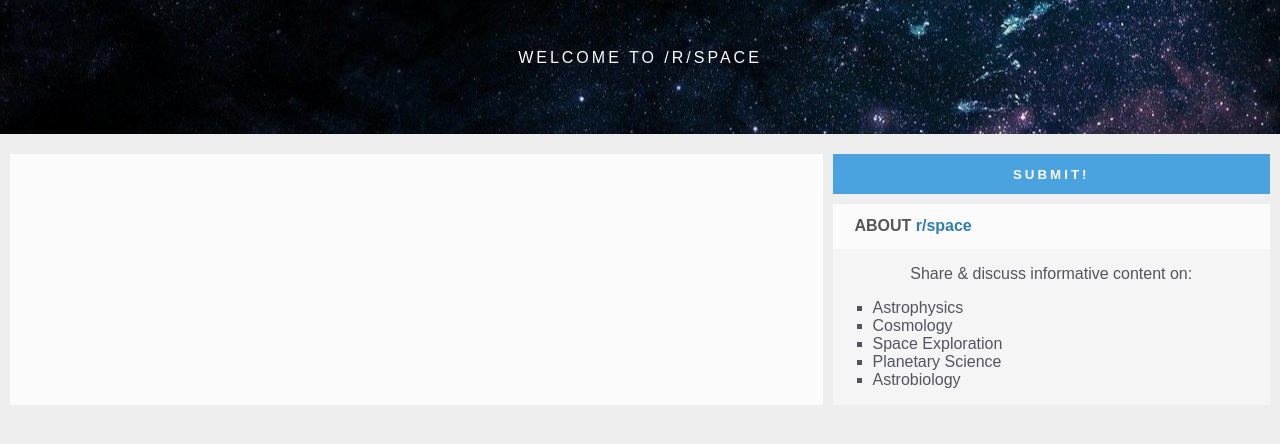
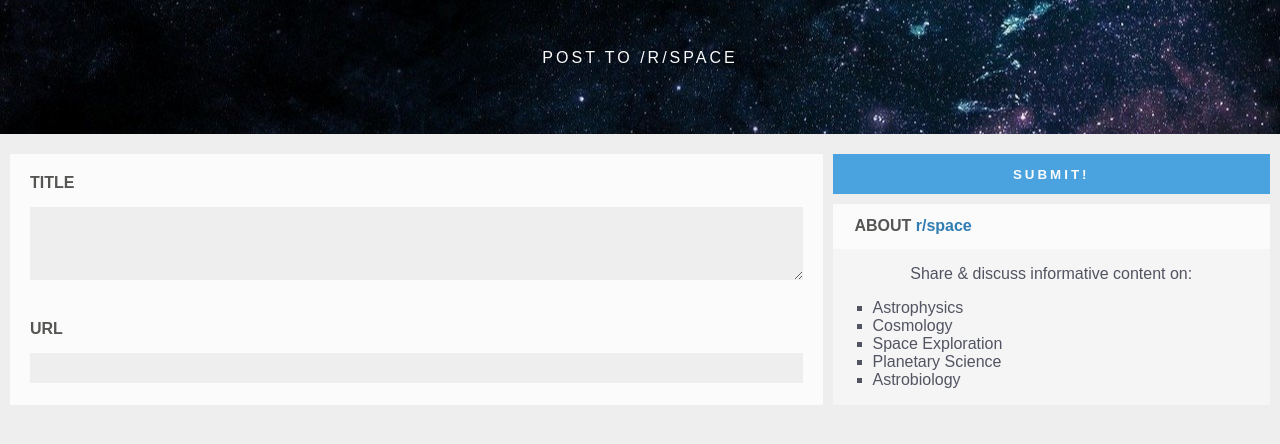
Before and after one commit to akijakya/reddit-clone, a website: page public/views/reddit-front-mergedviews.html in a window 1280 px wide. Both pictures are taken after a click on the button "SUBMIT A NEW POST". Shown: the part 106-550 px from the top of the page. Drawn offline with Linux system fonts and the light colour scheme; no server answers; a web font is replaced by a local one.

Commit message:
the submit button gets replaced and it works now!

```diff
--- a/public/assets/style-mergedviews.css
+++ b/public/assets/style-mergedviews.css
@@ -203,12 +203,14 @@
 
 /* SUBMIT FORM PART */
 
-form {
+#submit-article {
     background: var(--main-light-grey);
     box-sizing: border-box;
     height: 100%;
     padding: 20px;
     margin: 0;
+    animation-duration: 1s;
+    animation-name: slidein;
 }
 
 #text, #url {
@@ -244,7 +246,7 @@
     margin-left: 10px;
 }
 
-button {
+aside button {
     margin-bottom: 10px;
     background: #4aa3df;
     width: 100%;
@@ -257,15 +259,15 @@
     letter-spacing: 3px;
 }
 
-button:hover {
+aside button:hover {
     filter: brightness(110%);
 }
 
-button:active {
+aside button:active {
     filter: brightness(90%);
 }
 
-button:focus {
+aside button:focus {
     outline: none;
 }
 
--- a/public/controllers/frontend-mergedviews.js
+++ b/public/controllers/frontend-mergedviews.js
@@ -1,6 +1,9 @@
 'use strict';
 
-let url = 'http://localhost:3000';
+const url = 'http://localhost:3000';
+let submitForm = document.getElementsByTagName('form')[0];
+// const submitForm = document.forms['submit-article'];
+let asideSection = document.getElementsByTagName('aside')[0];
 
 async function loadPosts () {
     let responseJson = {};
@@ -14,37 +17,6 @@
 
     // filling up article section with articles from the database
     responseJson.posts.forEach(e => createArticle(e));
-
-    // building the form
-    // let submitForm = document.getElementById('submit-article');
-    submitForm.hidden = true;
-
-    let titleLabel = document.createElement('label');
-    titleLabel.for = 'text';
-    titleLabel.textContent = 'title';
-
-    let titleField = document.createElement('textarea');
-    titleField.setAttribute ('type', 'text');
-    titleField.id = 'text';
-    titleField.name = 'text';
-    titleField.rows = '3';
-    titleField.required = true;
-
-    let urlLabel = document.createElement('label');
-    urlLabel.for = 'url';
-    urlLabel.textContent = 'url';
-
-    let urlField = document.createElement('input');
-    urlField.setAttribute ('type', 'url');
-    urlField.id = 'url';
-    urlField.name = 'url';
-    urlField.required = true;
-
-    // appending children for the form
-    submitForm.appendChild(titleLabel);
-    submitForm.appendChild(titleField);
-    submitForm.appendChild(urlLabel);
-    submitForm.appendChild(urlField);
 }
 
 async function upVote (id) {
@@ -221,7 +193,6 @@
 }
 
 function timeDifference(current, previous) {
-
     var msPerMinute = 60 * 1000;
     var msPerHour = msPerMinute * 60;
     var msPerDay = msPerHour * 24;
@@ -245,25 +216,67 @@
     }
 }
 
+// SUBMIT FORM VIEW
+
+function buildSubmitForm () {
+    submitForm.hidden = true;
+
+    let titleLabel = document.createElement('label');
+    titleLabel.for = 'text';
+    titleLabel.textContent = 'title';
+
+    let titleField = document.createElement('textarea');
+    titleField.setAttribute ('type', 'text');
+    titleField.id = 'text';
+    titleField.name = 'text';
+    titleField.rows = '3';
+    titleField.required = true;
+
+    let urlLabel = document.createElement('label');
+    urlLabel.for = 'url';
+    urlLabel.textContent = 'url';
+
+    let urlField = document.createElement('input');
+    urlField.setAttribute ('type', 'url');
+    urlField.id = 'url';
+    urlField.name = 'url';
+    urlField.required = true;
+
+    // appending children for the form
+    submitForm.appendChild(titleLabel);
+    submitForm.appendChild(titleField);
+    submitForm.appendChild(urlLabel);
+    submitForm.appendChild(urlField);
+}
+
 // submit a new post button click event
-let submitButton = document.getElementsByTagName('aside')[0].getElementsByTagName('button')[0];
-submitButton.addEventListener('click', () => showSubmitView());
+let newPostButton = asideSection.getElementsByTagName('button')[0];
+newPostButton.addEventListener('click', () => showSubmitView());
 
 function showSubmitView () {
+    // removing posts and new post button
     let posts = document.getElementsByTagName('posts')[0];
     let postList = document.getElementById('article-list');
     // postList.className = 'hidden';
     let removePostList = posts.removeChild(postList);
-    // let submitForm = document.forms['submit-article'];
+    asideSection.removeChild(newPostButton);
+
+    buildSubmitForm();
+
+    submitForm.id = 'submit-article';
     submitForm.hidden = false;
 
-    // changing the button
-    const asideButton = document.getElementsByTagName('aside')[0].getElementsByTagName('button')[0];
-    asideButton.id = 'submit-button';
-    asideButton.textContent = 'Submit!';
+    // adding new button
+    let submitButton = document.createElement('button');
+    submitButton.setAttribute('type', 'submit');
+    submitButton.setAttribute('form', 'submit-article');
+    submitButton.textContent = 'Submit!';
+    asideSection.insertBefore(submitButton, asideSection.firstChild);
+
+    // changing the header h2
+    let headerH2 = document.getElementsByTagName('h2')[0];
+    headerH2.textContent = 'Post to /r/space';
 }
-
-let submitForm = document.getElementById('submit-article');
 
 submitForm.addEventListener ('submit', async function (e) {
     e.preventDefault();
@@ -285,7 +298,7 @@
         })
         let responseJson = await response.json();
         // console.log(responseJson);
-        const submitButton = document.getElementById('submit-button');
+        let submitButton = asideSection.getElementsByTagName('button')[0];
         submitButton.className = 'clicked';
         submitButton.textContent = 'Successfully posted!';
         setTimeout(() => window.location.assign('/'), 1000);
--- a/public/views/reddit-front-mergedviews.html
+++ b/public/views/reddit-front-mergedviews.html
@@ -15,7 +15,7 @@
     <content>
         <posts>
             <ul id='article-list'></ul>
-            <form id='submit-article'>
+            <form>
                 <!-- <label for="text">title</label><br/>
                 <textarea type="text" id="text" name="text" rows="3" required></textarea><br/>
                 <label for="url">URL</label><br/>
```
